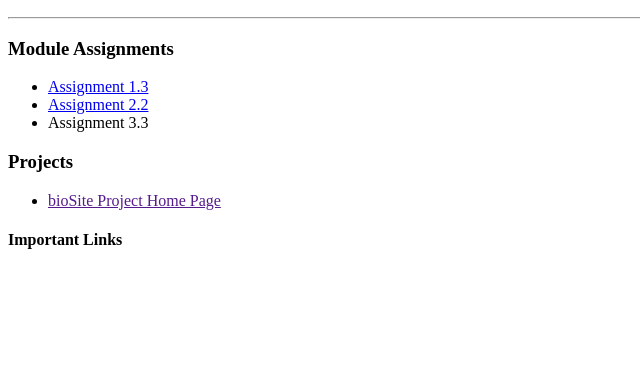
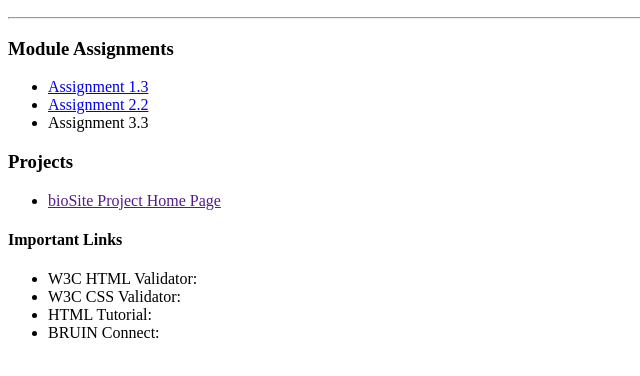
Before and after one commit to ColinH-ITP/csd-340, a plain HTML site: page index.html in a window 1280 px wide. Shown: the part 110-486 px from the top of the page, without its empty margins (0-640 px from the left). Drawn offline with Linux system fonts and the light colour scheme.

Commit message:
Update index.html

```diff
--- a/index.html
+++ b/index.html
@@ -26,7 +26,10 @@
           </ul>
           <h4>Important Links</h4>
           <ul>
-
+            <li>W3C HTML Validator: <a href="https://validator.w3.org/"></a></li>
+            <li>W3C CSS Validator: <a href="http://jigsaw.w3.org/css-validator/"></a></li>
+            <li>HTML Tutorial: <a href="https://www.w3schools.com/html/"></a></li>
+            <li>BRUIN Connect: <a href="https://bruinconnect.bellevue.edu/"></a></li>
           </ul>
         </div>
     </body>
```
